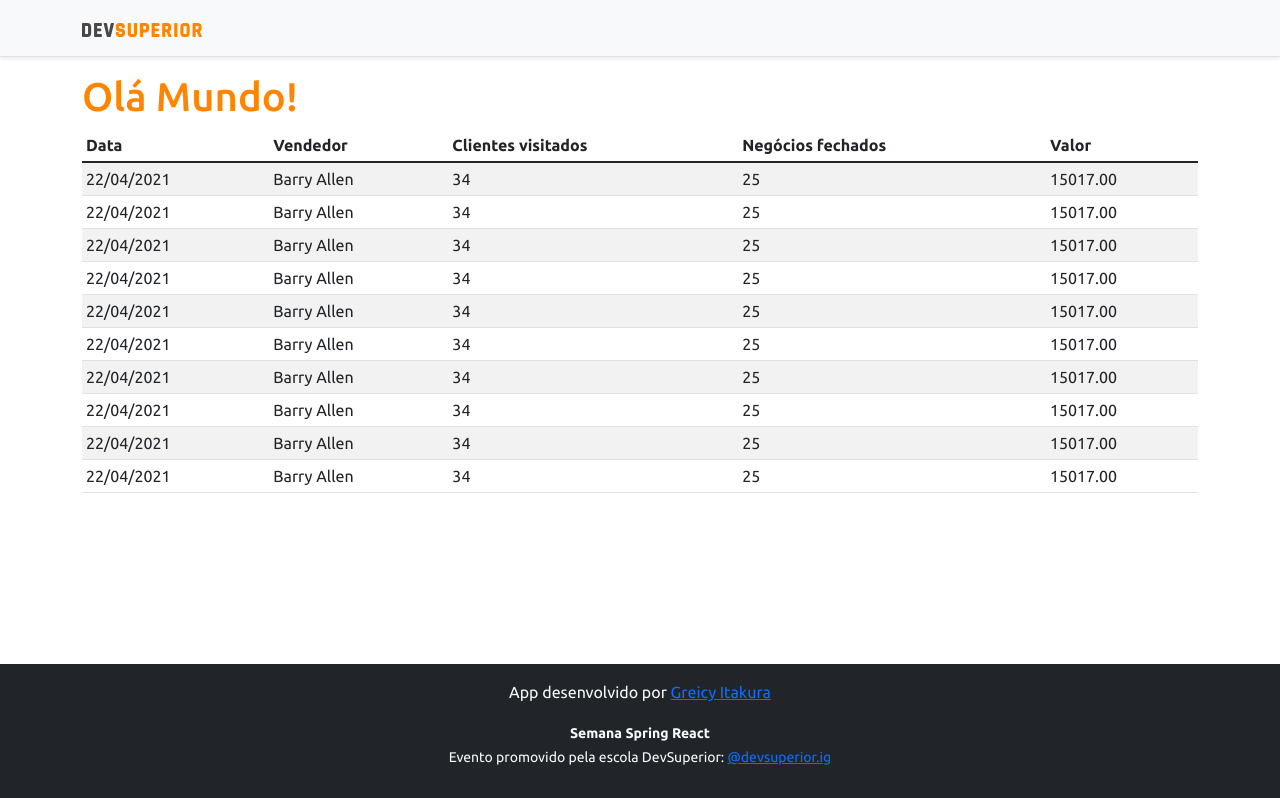
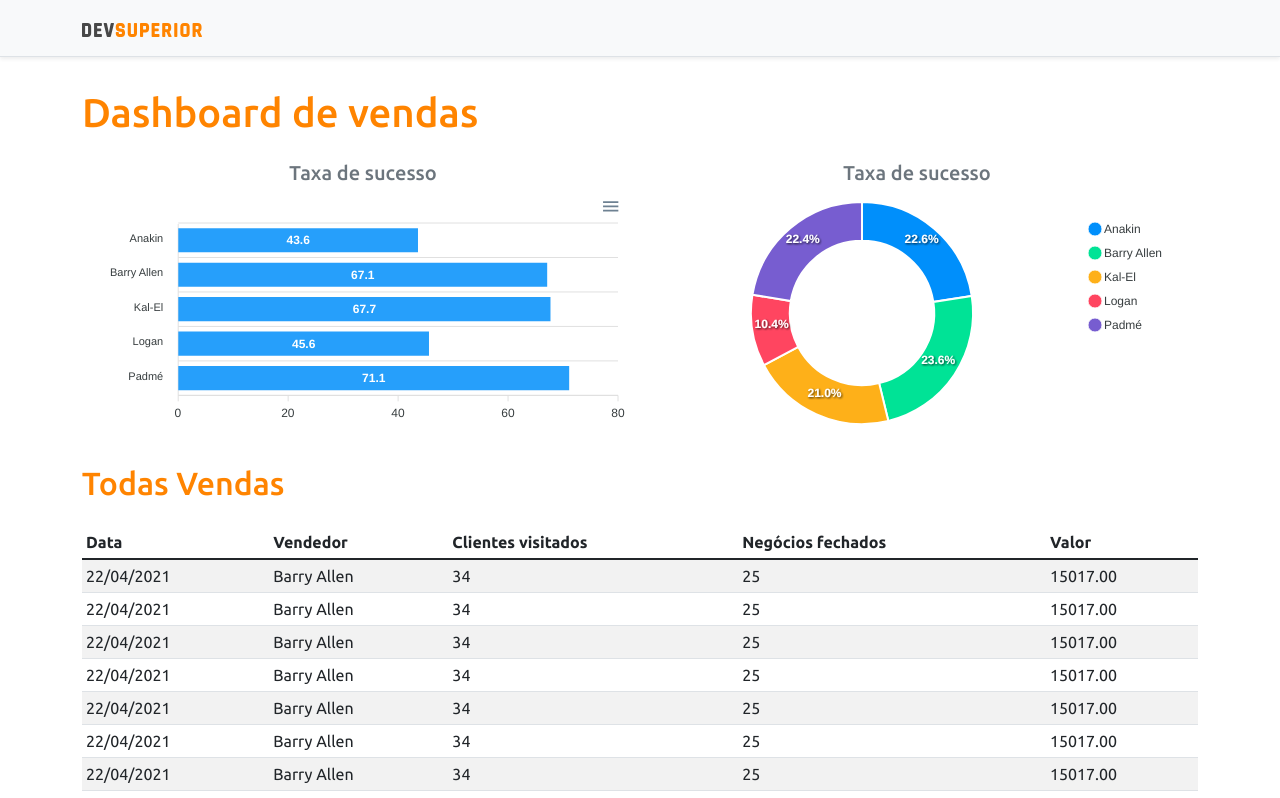
Before and after one commit to greicyitakura/projeto-sds5, a React (Create React App) app in the folder frontend/: page / in a window 1280 px wide. Shown: the top 798 px of the page. Built offline with nearby package versions, Linux system fonts and the light colour scheme.

Commit message:
Statics chart

```diff
--- a/frontend/package.json
+++ b/frontend/package.json
@@ -11,8 +11,10 @@
     "@types/node": "^12.0.0",
     "@types/react": "^17.0.0",
     "@types/react-dom": "^17.0.0",
+    "apexcharts": "^3.29.0",
     "bootstrap": "^5.1.3",
     "react": "^17.0.2",
+    "react-apexcharts": "^1.3.9",
     "react-dom": "^17.0.2",
     "react-scripts": "4.0.3",
     "typescript": "^4.1.2",
--- a/frontend/src/App.tsx
+++ b/frontend/src/App.tsx
@@ -1,4 +1,6 @@
+import BarChart from "components/Barchart";
 import DataTable from "components/DataTable";
+import DonutChart from "components/DonutChart";
 import Footer from "components/Footer";
 import NavBar from "components/Navbar";
 
@@ -7,7 +9,22 @@
     <>
       <NavBar />
       <div className="container">
-        <h1 className="text-primary">Olá Mundo!</h1>
+        <h1 className="text-primary py-3">Dashboard de vendas</h1>
+
+        <div className="row px-3">
+          <div className="col-sm-6">
+            <h5 className="text-center text-secondary">Taxa de sucesso</h5>
+            <BarChart />
+          </div>
+          <div className="col-sm-6">
+            <h5 className="text-center text-secondary">Taxa de sucesso</h5>
+            <DonutChart />
+          </div>
+        </div>
+        <div className="py-3">
+          <h2 className="text-primary">Todas Vendas</h2>
+        </div>
+
         <DataTable />
       </div>
       <Footer />
--- /dev/null
+++ b/frontend/src/components/Barchart/index.tsx
@@ -0,0 +1,34 @@
+import Chart from "react-apexcharts";
+
+const BarChart = () => {
+  const options = {
+    plotOptions: {
+      bar: {
+        horizontal: true,
+      },
+    },
+  };
+
+  const mockData = {
+    labels: {
+      categories: ["Anakin", "Barry Allen", "Kal-El", "Logan", "Padmé"],
+    },
+    series: [
+      {
+        name: "% Sucesso",
+        data: [43.6, 67.1, 67.7, 45.6, 71.1],
+      },
+    ],
+  };
+
+  return (
+    <Chart
+      options={{ ...options, xaxis: mockData.labels }}
+      series={mockData.series}
+      type="bar"
+      height="240"
+    />
+  );
+};
+
+export default BarChart;
--- /dev/null
+++ b/frontend/src/components/DonutChart/index.tsx
@@ -0,0 +1,26 @@
+import Chart from "react-apexcharts";
+
+const DonutChart = () => {
+
+  const mockData = {
+    series: [477138, 499928, 444867, 220426, 473088],
+    labels: ["Anakin", "Barry Allen", "Kal-El", "Logan", "Padmé"],
+  };
+
+  const options = {
+    legend: {
+      show: true,
+    },
+  };
+
+  return (
+    <Chart
+      options={{ ...options, labels: mockData.labels }}
+      series={mockData.series}
+      type="donut"
+      height="240"
+    />
+  );
+};
+
+export default DonutChart;
```
Also changed, not shown: 1 other file (tests, documents, lock files or other folders).
